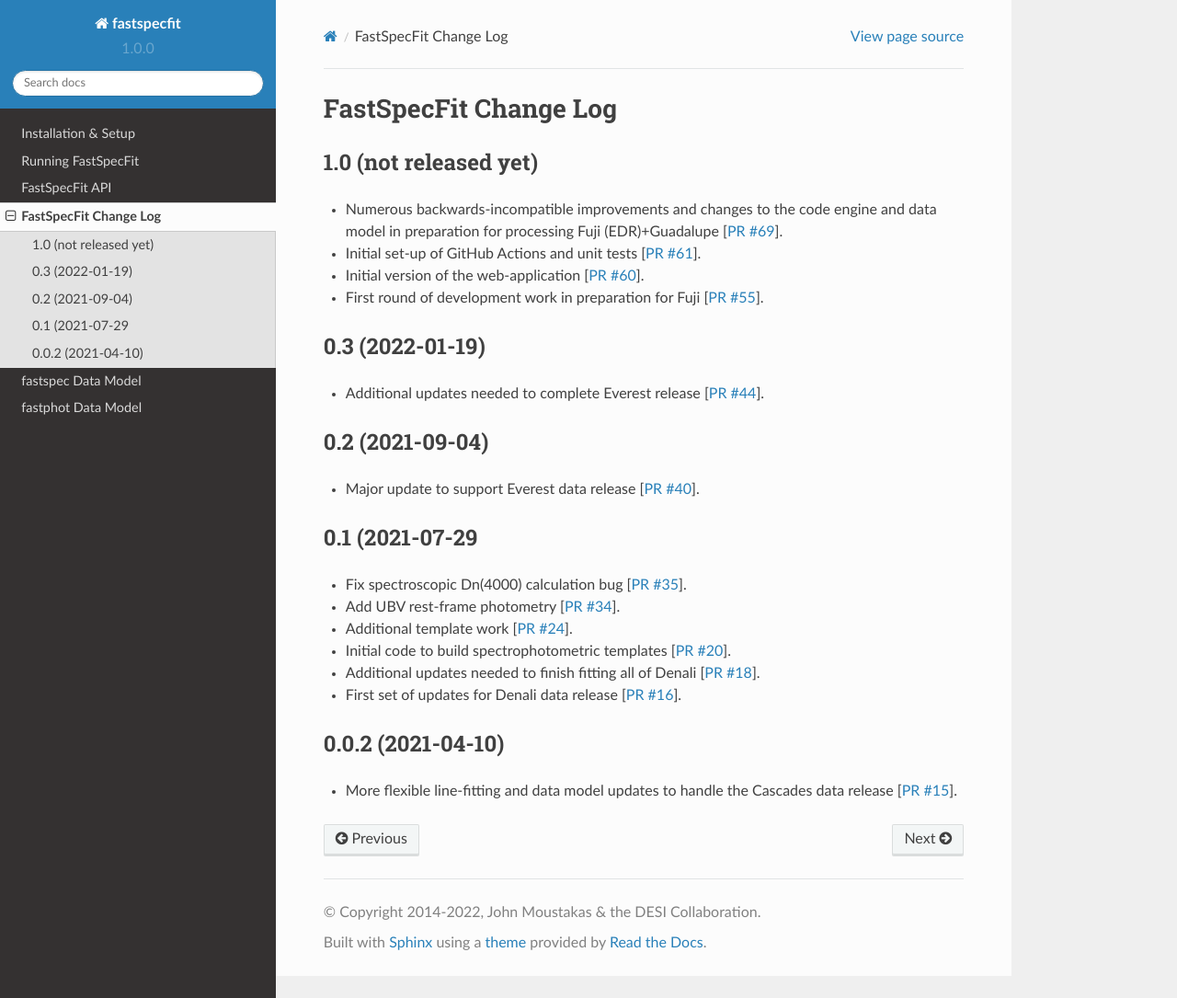
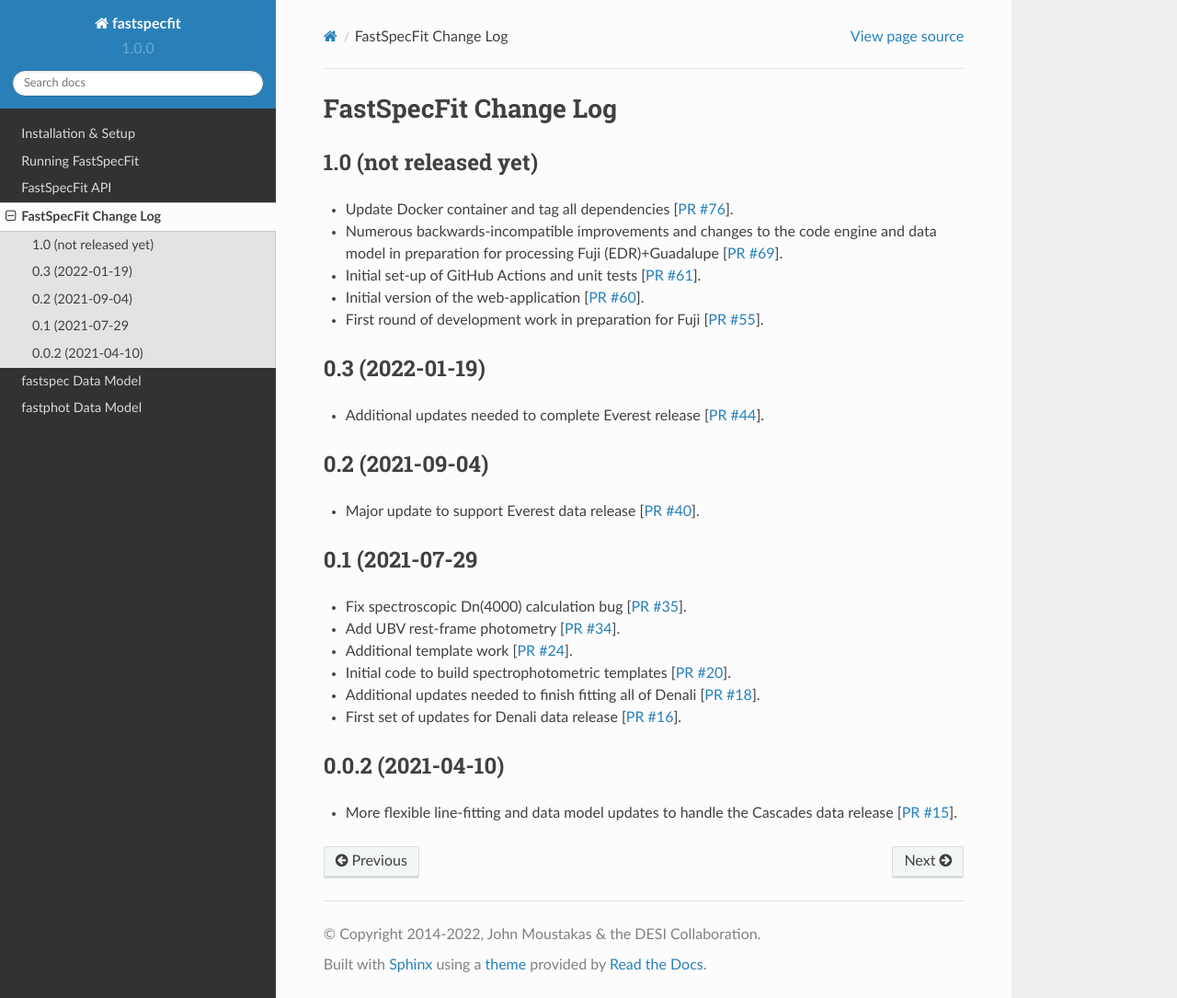
Before and after one commit to desihub/fastspecfit, a Sphinx documentation site: the page built from doc/changes.rst, in a window 1280 px wide and 1085 px high. Shown: the whole window at 92% size. Built offline with Sphinx 7.4.7 and the Read the Docs theme 2.0.0, drawn with Linux system fonts in a browser that asks for light colours.

Commit message:
update change log [ci skip]

```diff
--- a/doc/changes.rst
+++ b/doc/changes.rst
@@ -5,6 +5,7 @@ FastSpecFit Change Log
 1.0 (not released yet)
 ----------------------
 
+* Update Docker container and tag all dependencies [`PR #76`_].
 * Numerous backwards-incompatible improvements and changes to the code engine
   and data model in preparation for processing Fuji (EDR)+Guadalupe [`PR #69`_].
 * Initial set-up of GitHub Actions and unit tests [`PR #61`_].
@@ -15,6 +16,7 @@ FastSpecFit Change Log
 .. _`PR #60`: https://github.com/desihub/fastspecfit/pull/60
 .. _`PR #61`: https://github.com/desihub/fastspecfit/pull/61
 .. _`PR #69`: https://github.com/desihub/fastspecfit/pull/69
+.. _`PR #76`: https://github.com/desihub/fastspecfit/pull/76
 
 0.3 (2022-01-19)
 ----------------
```
